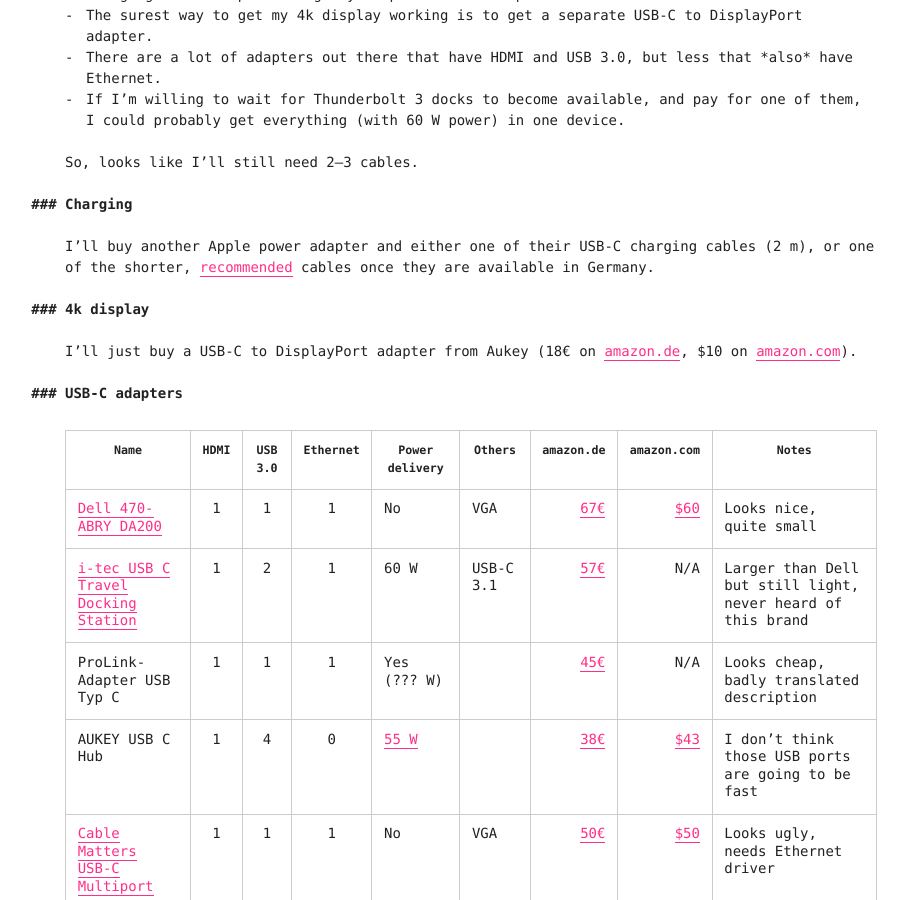
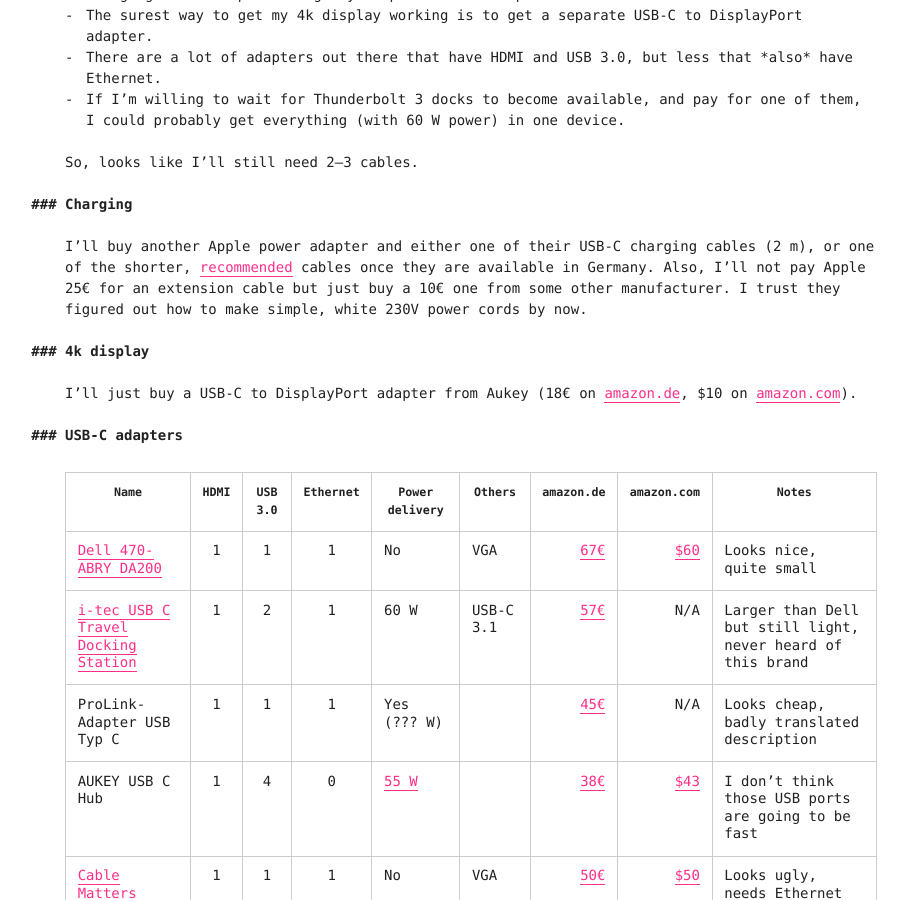
Before and after one commit to killercup/scribbles, a Jekyll site: the page built from _posts/2016-12-18-pascal-vs-usb-c.md, in a window 1280 px wide and 900 px high, scrolled down 4740 px. Shown: the whole window, without its empty margins (169-1077 px from the left). Built offline with Jekyll 4.4.1, drawn with Linux system fonts in a browser that asks for light colours.

Commit message:
USB C: Power extension cord

```diff
--- a/_posts/2016-12-18-pascal-vs-usb-c.md
+++ b/_posts/2016-12-18-pascal-vs-usb-c.md
@@ -177,7 +177,7 @@
 
 ### Charging
 
-I'll buy another Apple power adapter and either one of their USB-C charging cables (2 m), or one of the shorter, [recommended][usb-cables] cables once they are available in Germany.
+I'll buy another Apple power adapter and either one of their USB-C charging cables (2 m), or one of the shorter, [recommended][usb-cables] cables once they are available in Germany. Also, I'll not pay Apple 25€ for an extension cable but just buy a 10€ one from some other manufacturer. I trust they figured out how to make simple, white 230V power cords by now.
 
 ### 4k display
 
```
